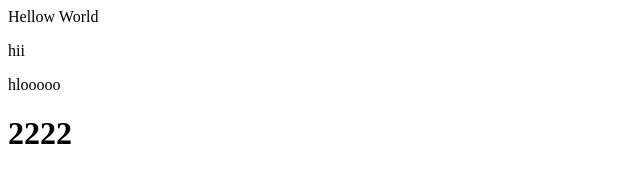
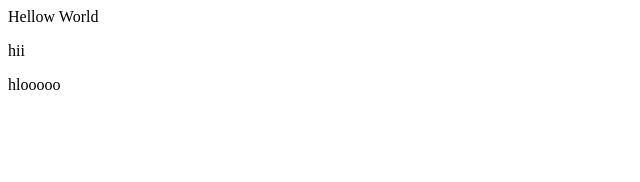
Before and after one commit to Satish-2004/git-practice, a plain HTML site: page index.html in a window 1280 px wide. Shown: the whole page, without its empty margins (0-640 px from the left). Drawn offline with Linux system fonts and the light colour scheme.

Commit message:
latestnew

```diff
--- a/index.html
+++ b/index.html
@@ -1,4 +1,3 @@
 <p>Hellow World</p>
 <p>hii</p>
 <p>hlooooo</p>
-<h1>2222</h1>
```
